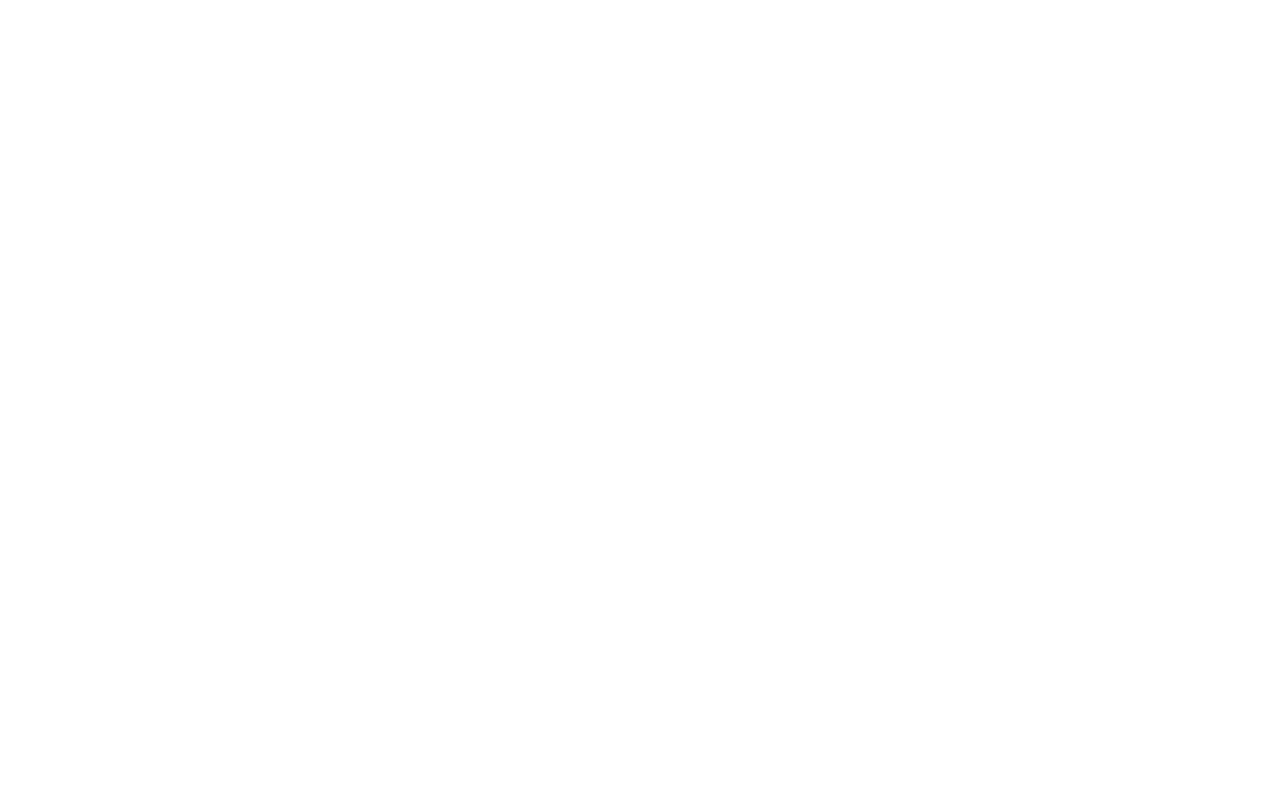
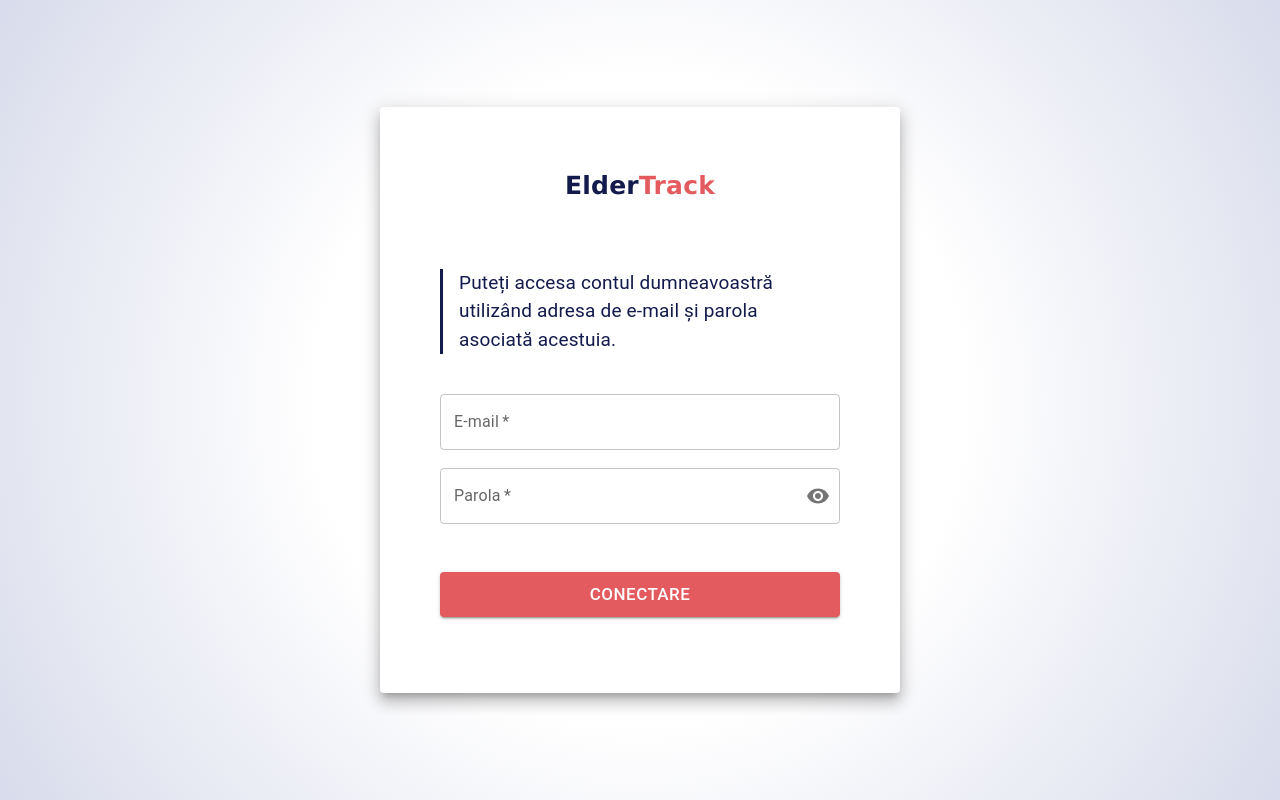
Before and after one commit to snmada/elder-track, a React (Create React App) app in the folder elder-track-fe/: page /login in a window 1280 px wide. Before the commit this address had no page. Built offline with nearby package versions, Linux system fonts and the light colour scheme.

Commit message:
Implement Log In Form

```diff
--- a/elder-track-fe/package.json
+++ b/elder-track-fe/package.json
@@ -5,15 +5,19 @@
   "dependencies": {
     "@emotion/react": "^11.11.0",
     "@emotion/styled": "^11.11.0",
+    "@hookform/resolvers": "^3.1.0",
+    "@mui/icons-material": "^5.11.16",
     "@mui/material": "^5.12.3",
     "@testing-library/jest-dom": "^5.16.5",
     "@testing-library/react": "^13.4.0",
     "@testing-library/user-event": "^13.5.0",
     "react": "^18.2.0",
     "react-dom": "^18.2.0",
+    "react-hook-form": "^7.43.9",
     "react-router-dom": "^6.11.1",
     "react-scripts": "5.0.1",
-    "web-vitals": "^2.1.4"
+    "web-vitals": "^2.1.4",
+    "yup": "^1.1.1"
   },
   "scripts": {
     "start": "react-scripts start",
--- a/elder-track-fe/src/App.js
+++ b/elder-track-fe/src/App.js
@@ -1,11 +1,13 @@
 import {BrowserRouter, Route, Routes} from 'react-router-dom'
 import LandingPage from './pages/LandingPage/LandingPage.js'
+import LogIn from './pages/LogIn/LogIn.js'
 
 function App() {
     return (
         <BrowserRouter>
             <Routes>
                 <Route exact path="/" element={<LandingPage/>}/>
+                <Route exact path="/login" element={<LogIn/>}/>
             </Routes>
         </BrowserRouter>
     )
--- a/elder-track-fe/src/index.css
+++ b/elder-track-fe/src/index.css
@@ -11,3 +11,13 @@
   font-family: source-code-pro, Menlo, Monaco, Consolas, 'Courier New',
     monospace;
 }
+
+.error{
+  color: red;
+  padding: 1px;
+}
+
+input[type=password]::-ms-reveal,
+input[type=password]::-ms-clear{
+    display: none;
+}
--- /dev/null
+++ b/elder-track-fe/src/pages/LogIn/LogIn.css
@@ -0,0 +1,27 @@
+.login-container{
+    width: 100%;
+    height: 100vh;
+    justify-content: center;
+    align-items: center;
+    background: rgb(255,255,255);
+    background: radial-gradient(circle, rgba(255,255,255,1) 43%, rgba(216,219,235,1) 100%);
+}
+
+.login-container .paper{
+    width: 400px;
+    padding: 60px;
+    background-color: rgb(255, 255, 255);
+}
+
+.login-container .title{
+    font-size: 19px;
+    color: #131A4C;
+    border-left: 3px solid #131A4C;
+}
+
+.login-container .button{
+    width: 100%;
+    height: 45px;
+    font-size: 17px;
+    background-color: #E45B5F;
+}
--- /dev/null
+++ b/elder-track-fe/src/pages/LogIn/LogIn.js
@@ -0,0 +1,93 @@
+import {React, useState} from 'react'
+import {useNavigate} from 'react-router-dom'
+import {Grid, Typography, TextField, IconButton, InputAdornment, Button, Paper} from '@mui/material'
+import {Visibility, VisibilityOff} from '@mui/icons-material'
+import * as yup from 'yup'
+import {useForm} from 'react-hook-form'
+import {yupResolver} from '@hookform/resolvers/yup'
+import '../LogIn/LogIn.css'
+
+function LogIn() {
+
+    const navigate = useNavigate();
+
+    const [data, setData] = useState({email: "", password: ""});
+    const [showPassword, setShowPassword] = useState(false);
+
+    const handleClickShowPassword = () => setShowPassword((show) => !show);
+    const handleMouseDownPassword = (event) => {
+        event.preventDefault();
+    };
+
+    const handleChange = (e) => {
+        setData({...data, [e.target.name]: e.target.value});
+    };
+
+    const schema = yup.object().shape({
+        email: yup.string().email("Adresă de e-mail invalidă!")
+    })
+
+    const {register, handleSubmit, formState: {errors}} = useForm({
+        resolver: yupResolver(schema),
+    });
+
+    const onSubmit = () => {
+       console.log(data);
+    };
+
+    return (
+        <form onSubmit={handleSubmit(onSubmit)}>
+            <Grid container className="login-container">
+                <Paper elevation={10} className="paper">
+                    <Grid item xs={12} pb={4} textAlign="center">
+                        <Typography sx={{flexGrow: 1, fontFamily: 'Verdana, Geneva, Tahoma, sans-serif', fontSize: '25px', fontWeight: '900', color: '#131A4C', cursor: 'pointer'}} onClick={() => {navigate("/")}}>
+                            Elder<span style={{color:"#E45B5F"}}>Track</span>
+                        </Typography>
+                    </Grid>
+                    <Grid item xs={12} py={4}>
+                        <Typography px={2} className="title">Puteți accesa contul dumneavoastră utilizând adresa de e-mail și parola asociată acestuia.</Typography>
+                    </Grid>
+                    <Grid item xs={12} py={1}>
+                        <TextField
+                            required
+                            type="text"
+                            label="E-mail"
+                            placeholder="Introduceți adresa de e-mail"
+                            variant="outlined"
+                            fullWidth
+                            {...register("email")}
+                            value={data.email}
+                            onChange={handleChange}
+                        />
+                        <Typography className="error">{errors.email?.message}</Typography>
+                    </Grid>
+                    <Grid item xs={12} py={1} pb={4}>
+                        <TextField
+                            required
+                            type={showPassword ? 'text' : 'password'}
+                            label="Parola"
+                            placeholder="Introduceți parola"
+                            variant="outlined"
+                            fullWidth
+                            InputProps={{
+                                endAdornment: <InputAdornment position="end">
+                                    <IconButton onClick={handleClickShowPassword} onMouseDown={handleMouseDownPassword} edge="end">
+                                        {showPassword ? <VisibilityOff/> : <Visibility/>}
+                                    </IconButton>
+                                </InputAdornment>
+                            }}
+                            {...register("password")}
+                            value={data.password}
+                            onChange={handleChange}
+                        />
+                    </Grid>
+                    <Grid item xs={12} py={2}>
+                        <Button className="button" type="submit" variant="contained">Conectare</Button>
+                    </Grid>
+                </Paper>
+            </Grid>
+        </form>
+    )
+}
+
+export default LogIn;
```
Also changed, not shown: 1 other file (tests, documents, lock files or other folders).
